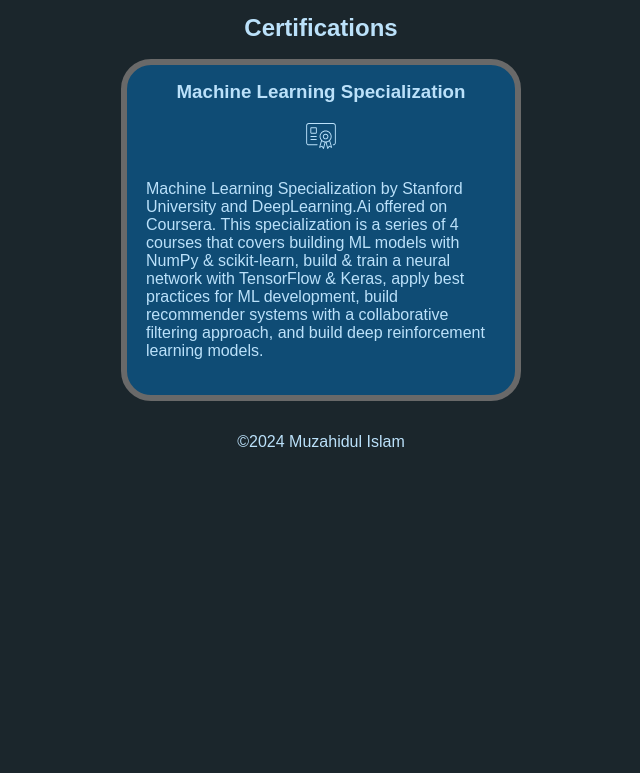
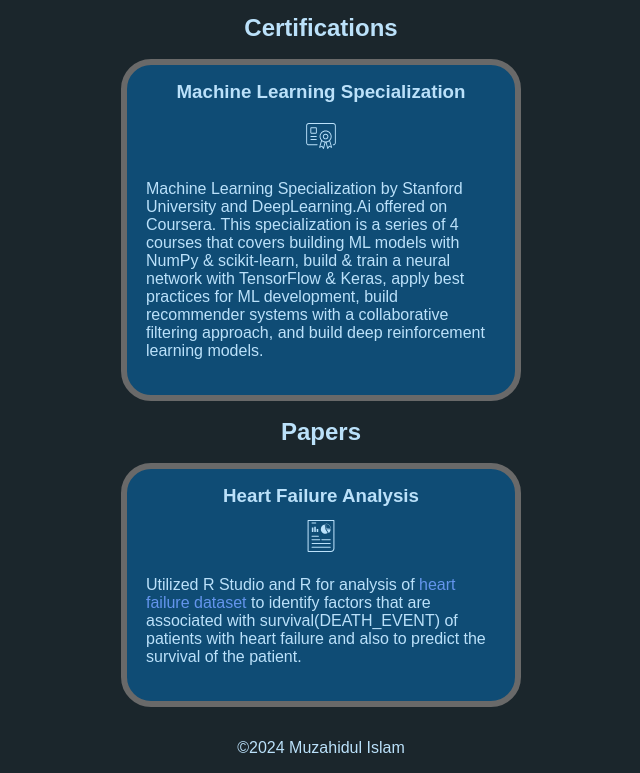
Before and after one commit to muzzy3k/muzzy3k.github.io, a plain HTML site: page portfolio.html in a window 1280 px wide. Shown: the part 625-1398 px from the top of the page, without its empty margins (319-959 px from the left). Before the commit the page ends 1092 px from the top, so only its background shows below. Drawn offline with nearby package versions, Linux system fonts and the light colour scheme.

Commit message:
add papers section, edit skills, update css

```diff
--- a/css/styles.css
+++ b/css/styles.css
@@ -277,7 +277,7 @@ i:hover {
 	margin: 1px auto 1px auto;
 }
 
-.project-cell .github, .project-cell #cert {
+.project-cell .github, .project-cell #cert, .project-cell #paper {
 	display: inline-block;
 	margin-top: 10px;
     text-align: center;
@@ -292,6 +292,10 @@ i:hover {
 	width: 40px;
 }
 
+#paper {
+	height: 32px;
+	width: 32px;
+}
 .table-title {
 	display: block;
 	font-size: 1.5em;
--- a/portfolio.html
+++ b/portfolio.html
@@ -75,7 +75,7 @@
                     <caption>Machine Learning Specialization</caption>
                             <tr>
                                 <td>
-                                    <a id="cert-link" href="https://www.coursera.org/account/accomplishments/specialization/A4RDE39Q7XM8" target="_blank">
+                                    <a href="https://www.coursera.org/account/accomplishments/specialization/A4RDE39Q7XM8" target="_blank">
                                         <img src ="global-media/cert.svg" alt="cert" id ="cert">
                                     </a>
                                 </td>
@@ -93,6 +93,28 @@
                 </table>
             </div>
 
+        <h2>Papers</h2>
+        <div class="project-box">
+            <table class = "project-cell">
+                <caption>Heart Failure Analysis</caption>
+                        <tr>
+                            <td>
+                                <a href="files\DAT 315 Heart Failure Analysis.pdf" download="heart_failure_analysis.pdf">
+                                    <img src ="global-media/report.svg" alt="report" id ="paper">
+                                </a>
+                            </td>
+                        </tr>
+                        <tr>
+                            <td>
+                                <p>
+                                    Utilized R Studio and R for analysis of <a href="https://plos.figshare.com/articles/dataset/Survival_analysis_of_heart_failure_patients_A_case_study/5227684/1?file=8937223" target="_blank">heart failure dataset</a> to identify factors that are associated with
+                                    survival(DEATH_EVENT) of patients with heart failure and also to predict the survival of the patient.
+                                </p>
+                            </td>
+                        </tr>
+            </table>
+        </div>
+
     </div>
     <footer id="footer"></footer>
 </body>
```
Also changed, not shown: index.html (+10 -1 lines), global-media/report.svg (added), 1 other file.
